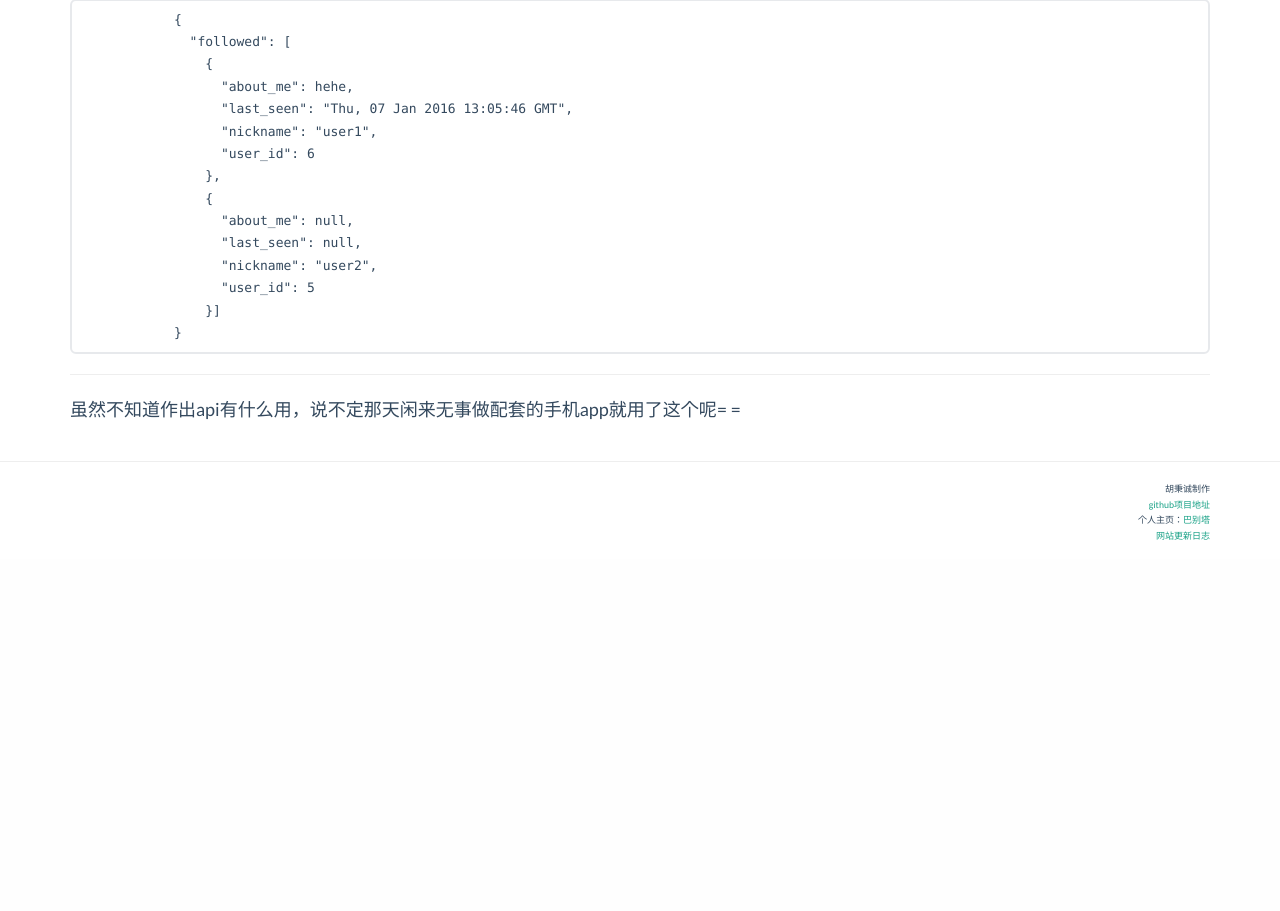
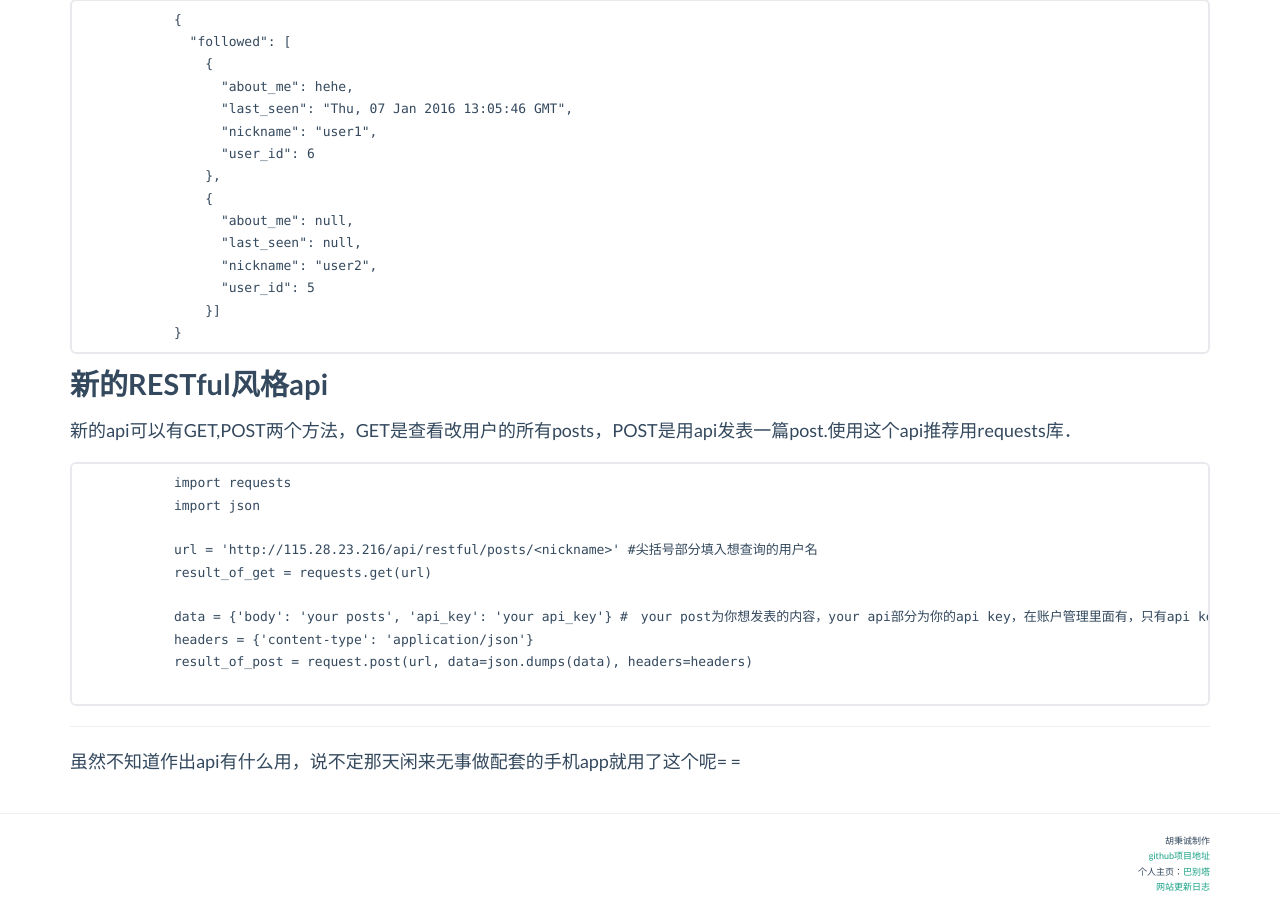
Before and after one commit to BrunoHu/flask_blog, a Flask app: page /documents/api_v1.0 in a window 1280 px wide. Shown: the part 1192-2103 px from the top of the page. Before the commit the page ends 1732 px from the top, so only its background shows below. Run offline with Flask 2, Linux system fonts and the light colour scheme; some libraries are stand-ins or nearby versions.

Commit message:
add restful api

```diff
--- a/app/__init__.py
+++ b/app/__init__.py
@@ -3,6 +3,7 @@
 from flask import Flask
 from flask.ext.sqlalchemy import SQLAlchemy
 from flask.ext.pagedown import PageDown
+from flask.ext.restful import Api
 import os
 from flask.ext.mail import Mail
 from flask.ext.login import LoginManager
@@ -11,6 +12,7 @@ from momentjs import momentjs
 
 
 app = Flask(__name__, instance_relative_config=True)
+api = Api(app)
 app.config.from_object('config')
 app.config.from_pyfile('config.py')
 db = SQLAlchemy(app)
--- a/app/models.py
+++ b/app/models.py
@@ -3,6 +3,7 @@ from app import app, db
 from markdown import markdown
 import bleach
 from werkzeug.security import generate_password_hash, check_password_hash
+import hashlib
 
 import sys
 if sys.version_info >= (3, 0):
@@ -20,6 +21,7 @@ class User(db.Model):
     id = db.Column(db.Integer, primary_key=True)
     nickname = db.Column(db.String(64), index=True, unique=True)
     hash_psw = db.Column(db.String(128))
+    api_key = db.Column(db.String(40))
     email = db.Column(db.String(128))
     email_confirm = db.Column(db.Boolean)
     about_me = db.Column(db.String(140))
@@ -54,6 +56,8 @@ class User(db.Model):
     def verify_password(self, password):
         return check_password_hash(self.hash_psw, password)
 
+    def generate_api_key(self):
+        self.api_key = hashlib.sha1(self.nickname+app.config['SALT']).hexdigest()
 
     def avatar(self, size):
         return 'http://7xpqi6.com1.z0.glb.clouddn.com/avatar' + str(int(self.id)%23 + 6) + '.png-size' + str(size)
--- a/app/templates/api_v1.html
+++ b/app/templates/api_v1.html
@@ -49,6 +49,19 @@
                   "user_id": 5
                 }]
             }</pre></li>
+        <li><h4>新的RESTful风格api</h4>
+        <p>新的api可以有GET,POST两个方法，GET是查看改用户的所有posts，POST是用api发表一篇post.使用这个api推荐用requests库．</p>
+        <p><pre>
+            import requests
+            import json
+
+            url = 'http://115.28.23.216/api/restful/posts/&lt;nickname&gt;' #尖括号部分填入想查询的用户名
+            result_of_get = requests.get(url)
+
+            data = {'body': 'your posts', 'api_key': 'your api_key'} #　your post为你想发表的内容，your api部分为你的api key，在账户管理里面有，只有api key和用户名对应才会成功post.
+            headers = {'content-type': 'application/json'}
+            result_of_post = request.post(url, data=json.dumps(data), headers=headers)
+        </pre></p>
         <hr>
         <li>虽然不知道作出api有什么用，说不定那天闲来无事做配套的手机app就用了这个呢= =</li>
     </ul>
--- a/app/templates/log.html
+++ b/app/templates/log.html
@@ -23,6 +23,7 @@
     <li><p>15/01/30--v1.05</p><p>把以前的明文密码进行加密，全部改成密文，现在后台只存储哈希值，保证密码的安全。加密方法由flask自带的werkzeug提供，采用sha1加密并且加了6位数的盐，安全性有保证。</p></li>
     <li><p>15/02/2--v1.06</p><p>增加账户管理模块，添加邮箱验证。</p></li>
     <li><p>15/02/16--v1.07</p><p>增加简历</p></li>
+    <li><p>15/02/26--v1.08</p><p>增加RESTful风格api,具体见<a href="{{url_for('api_v1')}}">api v1.0文档</a>。</p></li>
 </ul>
 </div>
 {% endblock %}
--- a/app/views.py
+++ b/app/views.py
@@ -1,9 +1,10 @@
 #!/flask/bin/python
 #coding:utf-8
 
-from flask import render_template, flash, redirect, session, url_for, request, g, jsonify
+from flask import render_template, flash, redirect, session, url_for, request, g, jsonify, abort
 from flask.ext.login import login_user, logout_user, current_user, login_required
-from app import app, db, lm
+from flask.ext.restful import Resource, reqparse
+from app import app, db, lm, api
 from .forms import LoginForm, RegisterForm, EditForm, PostForm, SearchForm, EssayForm, EmailForm
 from .models import User, Post, Essay
 from .email import send_email
@@ -12,17 +13,7 @@ from config import POSTS_PER_PAGE, MAX_SEARCH_RESULTS, MAX_INT
 from itsdangerous import URLSafeTimedSerializer
 import random
 import jieba
-
-
-
-@app.route('/test')
-def test():
-    return render_template('test.html')
-@app.route('/sendmail')
-def sendmail():
-    send_email('bavel_arnold@sina.com','hello','mail/hello',user=g.user)
-    return redirect(url_for('index'))
-
+import hashlib
 
 @app.route('/', methods=['GET', 'POST'])
 @app.route('/index', methods=['GET', 'POST'])
@@ -342,5 +333,42 @@ def connections(nickname):
 
 @app.route('/resume')
 def resume():
-    # url = './app/static/file/' + filename
     return render_template('pdf.html')
+
+@app.route('/generate_api_key')
+def generate_api_key():
+    g.user.generate_api_key()
+    db.session.add(g.user)
+    db.session.commit()
+    return redirect(url_for('account'))
+
+class PostListApi(Resource):
+    def __init__(self):
+        self.reqparse = reqparse.RequestParser()
+        self.reqparse.add_argument('body', type=str, required=True, location='json')
+        self.reqparse.add_argument('api_key', type=str, required=True, location='json')
+        super(PostListApi, self).__init__()
+
+    def get(self, nickname):
+        user = User.query.filter_by(nickname=nickname).first()
+        if user:
+            return jsonify({'posts': [post.post_to_json() for post in user.posts]})
+        else:
+            abort(404)
+
+    def post(self, nickname):
+        user = User.query.filter_by(nickname=nickname).first()
+        if user.api_key != self.reqparse.parse_args()['api_key']:
+            return {"result": "deny,api_key　is not fit"}
+        if user:
+            post = Post(
+            body = self.reqparse.parse_args()['body'],
+            timestamp = datetime.utcnow(),
+            author = user
+            )
+            db.session.add(post)
+            db.session.commit()
+            return {'result': 'new post had been post'}
+        else:
+            abort(404)
+api.add_resource(PostListApi, '/api/restful/posts/<nickname>', endpoint='restful_api')
```
Also changed, not shown: app/templates/account.html (+11 -1 lines).
